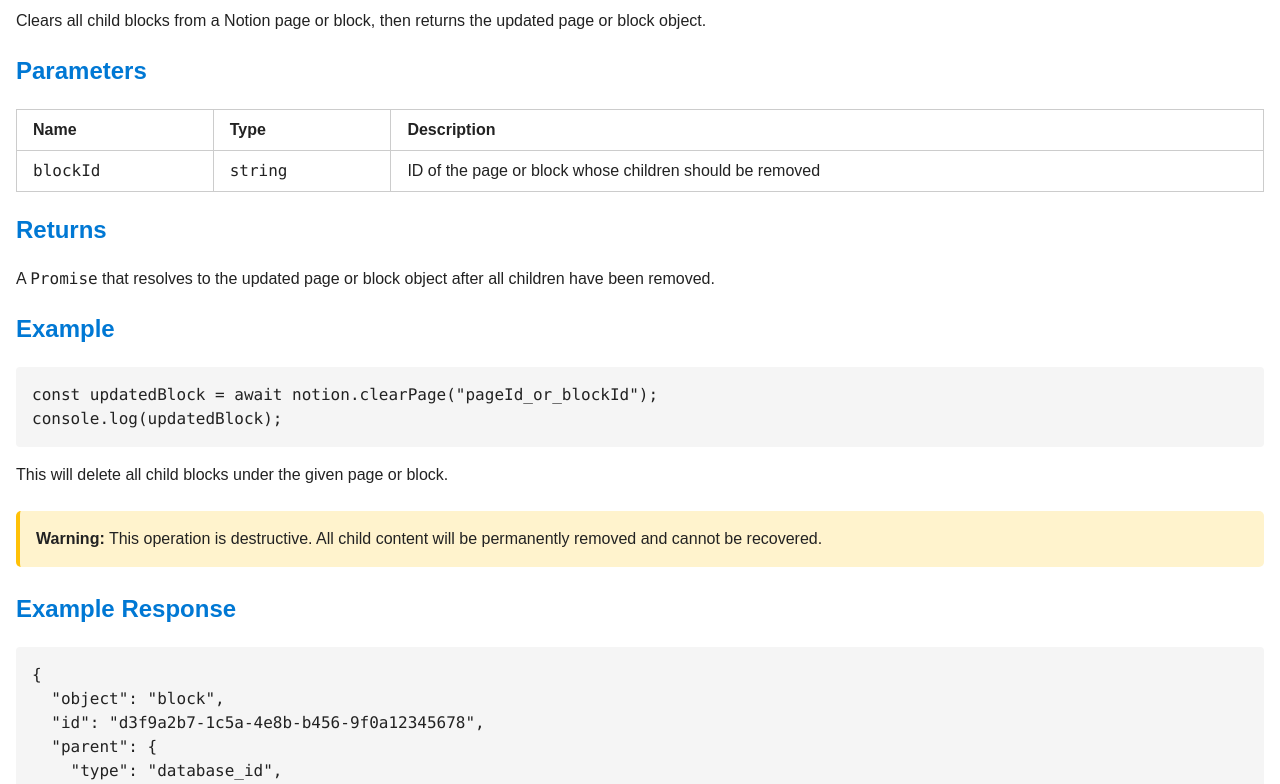
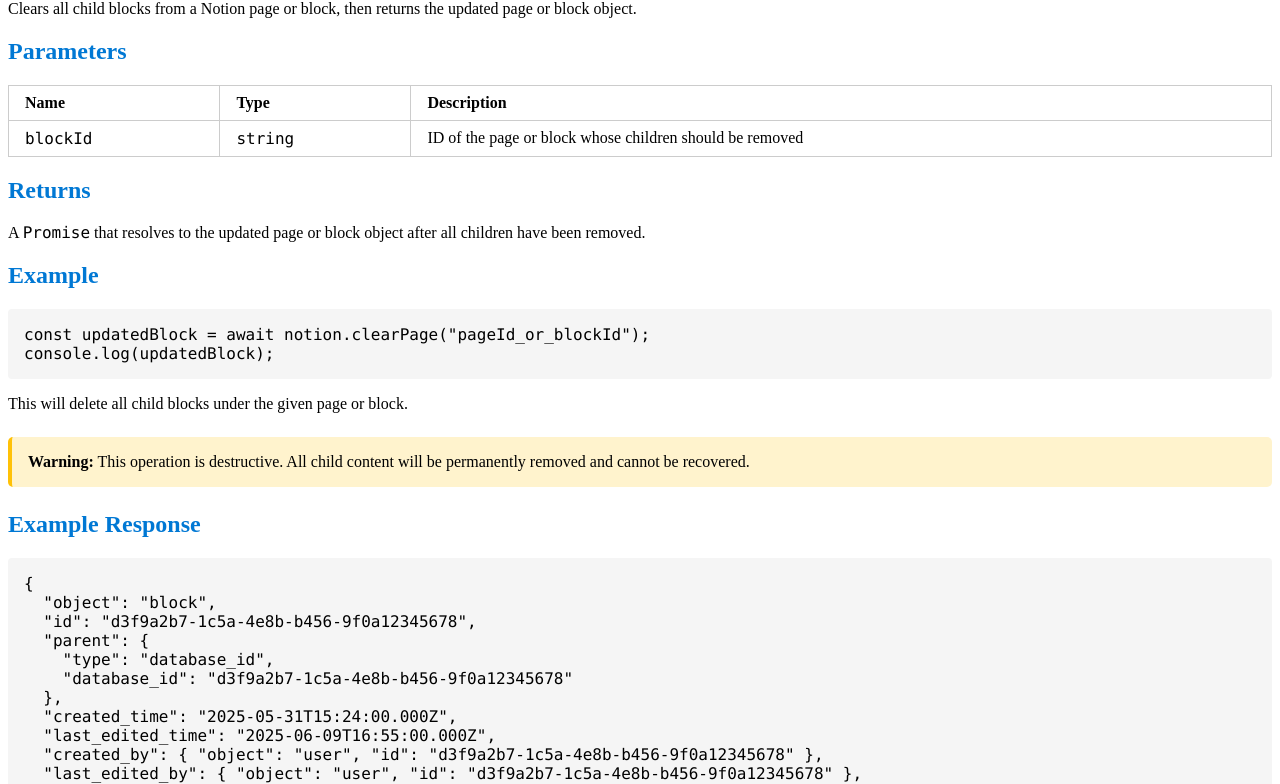
Before and after one commit to Squidiis/NotionBridge-docs, a plain HTML site: page content/Block/clearPage.html in a window 1280 px wide. Shown: the part 67-851 px from the top of the page. Drawn offline with Linux system fonts and the light colour scheme.

Commit message:
updaite css

```diff
--- a/docs/css/content.css
+++ b/docs/css/content.css
@@ -1,9 +1,3 @@
-body {
-  font-family: Arial, sans-serif;
-  line-height: 1.5;
-  margin: 1rem;
-  color: #222;
-}
 
 h1, h2, h3 {
   color: #0078d4;
--- a/docs/css/tab.css
+++ b/docs/css/tab.css
@@ -1,38 +1,3 @@
-/* Allgemeine Styles */
-body {
-  font-family: Arial, sans-serif;
-  line-height: 1.6;
-  color: #333;
-  padding: 1em;
-  background-color: #fff;
-}
-
-h1, h2 {
-  color: #007acc;
-}
-
-table {
-  border-collapse: collapse;
-  margin-bottom: 1.5em;
-  max-width: 700px;
-  width: 100%;
-}
-
-table, th, td {
-  border: 1px solid #ccc;
-}
-
-th, td {
-  padding: 0.5em 1em;
-  text-align: left;
-}
-
-code {
-  background-color: #f5f5f5;
-  padding: 0.2em 0.4em;
-  border-radius: 3px;
-  font-family: monospace, monospace;
-}
 
 /* Tabs Styling */
 .tabs {
```
Also changed, not shown: content/Block/deleteBlock.html (+2 -1 lines), docs/css/styles.css (+2 -5 lines), index.html (+7 -5 lines), script.js (+53 -81 lines).
